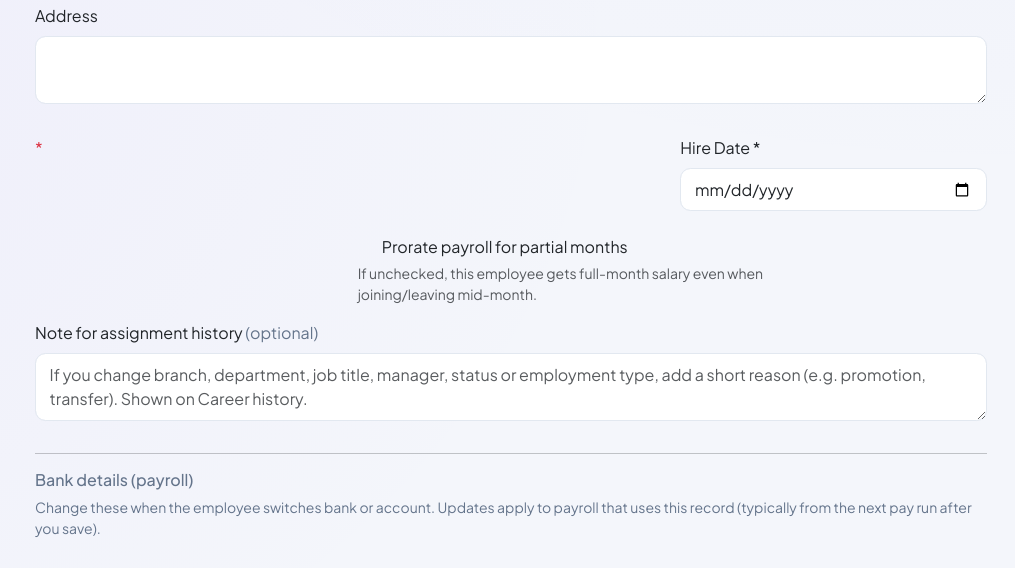
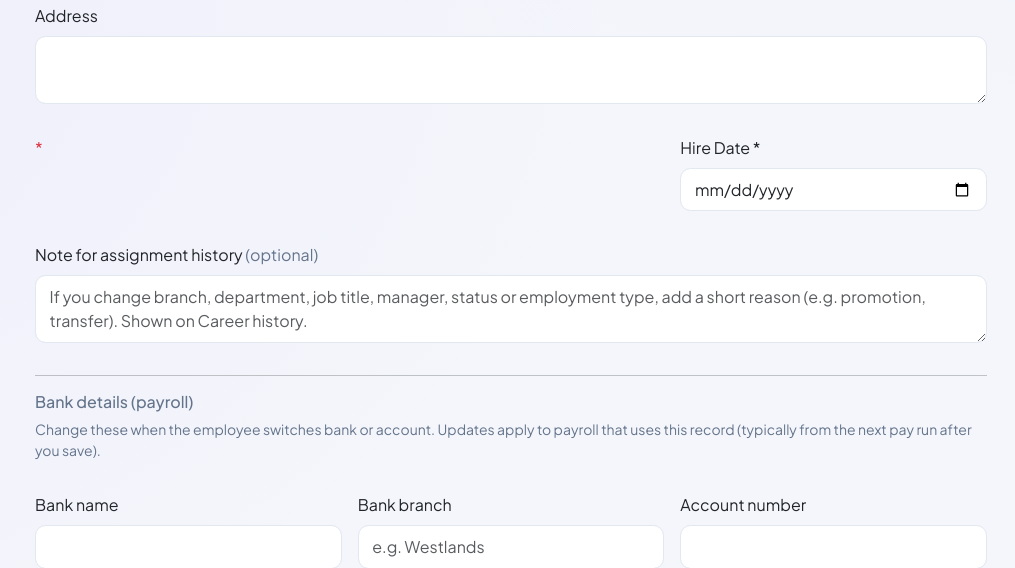
Before and after one commit to NgariMwangi/hrms, a Python web app: template app/templates/employees/edit.html in a window 1280 px wide. Shown: the part 771-1339 px from the top of the page, without its empty margins (265-1280 px from the left). Run offline with Jinja, Linux system fonts and the light colour scheme; the template is opened without the code that fills it, so the values that code supplies are empty.

```diff
--- a/app/routes/consultants.py
+++ b/app/routes/consultants.py
@@ -121,7 +121,7 @@ def create():
             start_date=form.start_date.data,
             end_date=form.end_date.data,
             withholding_rate=form.withholding_rate.data,
-            prorate_payroll=bool(form.prorate_payroll.data),
+            prorate_payroll=True,
             notes=(form.notes.data or '').strip() or None,
         )
         db.session.add(c)
@@ -187,7 +187,7 @@ def edit(id):
         c.start_date = form.start_date.data
         c.end_date = form.end_date.data
         c.withholding_rate = form.withholding_rate.data
-        c.prorate_payroll = bool(form.prorate_payroll.data)
+        c.prorate_payroll = True
         c.notes = (form.notes.data or '').strip() or None
         db.session.commit()
         flash('Consultant updated.', 'success')
--- a/app/routes/employees.py
+++ b/app/routes/employees.py
@@ -541,7 +541,7 @@ def create():
                 contract_end_date=(
                     form.contract_end_date.data if form.employment_type.data == 'contract' else None
                 ),
-                prorate_payroll=bool(form.prorate_payroll.data),
+                prorate_payroll=True,
                 bank_name=form.bank_name.data or None,
                 bank_branch=form.bank_branch.data or None,
                 bank_account_number=form.bank_account_number.data or None,
@@ -928,7 +928,7 @@ def edit(id):
             else:
                 emp.contract_start_date = None
                 emp.contract_end_date = None
-            emp.prorate_payroll = bool(form.prorate_payroll.data)
+            emp.prorate_payroll = True
             emp.bank_name = form.bank_name.data or None
             emp.bank_branch = form.bank_branch.data or None
             emp.bank_account_number = form.bank_account_number.data or None
--- a/app/services/payroll_common.py
+++ b/app/services/payroll_common.py
@@ -127,8 +127,8 @@ def build_gross_earnings(
     if allowance_breakdown:
         earnings_breakdown = [_earnings_line('BASIC', 'Basic Salary', basic, is_taxable=True)]
         for a in allowance_breakdown:
+            base_amt = decimalize(a.get('amount', 0))
             should_prorate_line = a.get('prorate', True)
-            base_amt = decimalize(a.get('amount', 0))
             amt = prorate_monthly(base_amt) if should_prorate_line else base_amt
             is_taxable = bool(a.get('is_taxable', True))
             if is_taxable:
--- a/app/templates/consultants/create.html
+++ b/app/templates/consultants/create.html
@@ -57,12 +57,6 @@
             <label class="form-label">Withholding rate (%)</label>
             {{ form.withholding_rate(class='form-control', step='0.001') }}
         </div>
-        <div class="col-md-3 d-flex align-items-end">
-            <div class="form-check">
-                {{ form.prorate_payroll(class='form-check-input') }}
-                <label class="form-check-label" for="{{ form.prorate_payroll.id }}">Pro-rate partial months</label>
-            </div>
-        </div>
         <div class="col-md-4">
             <label class="form-label">Bank name</label>
             {{ form.bank_name(class='form-control') }}
--- a/app/templates/consultants/edit.html
+++ b/app/templates/consultants/edit.html
@@ -57,12 +57,6 @@
             <label class="form-label">Withholding rate (%)</label>
             {{ form.withholding_rate(class='form-control', step='0.001') }}
         </div>
-        <div class="col-md-3 d-flex align-items-end">
-            <div class="form-check">
-                {{ form.prorate_payroll(class='form-check-input') }}
-                <label class="form-check-label" for="{{ form.prorate_payroll.id }}">Pro-rate partial months</label>
-            </div>
-        </div>
         <div class="col-md-4">
             <label class="form-label">Bank name</label>
             {{ form.bank_name(class='form-control') }}
--- a/app/templates/employees/edit.html
+++ b/app/templates/employees/edit.html
@@ -58,13 +58,6 @@
         <div class="col-md-4 contract-fields d-none"><label class="form-label">Contract Start Date *</label><input type="date" name="contract_start_date" class="form-control" value="{{ (form.contract_start_date.data or employee.contract_start_date).strftime('%Y-%m-%d') if (form.contract_start_date.data or employee.contract_start_date) else '' }}"></div>
         <div class="col-md-4 contract-fields d-none"><label class="form-label">Contract End Date</label><input type="date" name="contract_end_date" class="form-control" value="{{ (form.contract_end_date.data or employee.contract_end_date).strftime('%Y-%m-%d') if (form.contract_end_date.data or employee.contract_end_date) else '' }}"></div>
         <div class="col-md-4">{{ form.status.label(class='form-label') }}{{ form.status(class='form-select') }}</div>
-        <div class="col-md-6">
-            <div class="form-check mt-2">
-                {{ form.prorate_payroll(class='form-check-input', id='prorate_payroll') }}
-                <label class="form-check-label" for="prorate_payroll">Prorate payroll for partial months</label>
-            </div>
-            <div class="form-text">If unchecked, this employee gets full-month salary even when joining/leaving mid-month.</div>
-        </div>
         <div class="col-12">
             <label class="form-label">Note for assignment history <span class="text-muted fw-normal">(optional)</span></label>
             <textarea name="assignment_change_reason" class="form-control" rows="2" maxlength="500" placeholder="If you change branch, department, job title, manager, status or employment type, add a short reason (e.g. promotion, transfer). Shown on Career history."></textarea>
```
Also changed, not shown: app/routes/payroll.py (+8 -19 lines), app/services/consultant_payroll_run.py (+2 -6 lines), app/templates/employees/create.html (+0 -7 lines), scripts/compute_gross_from_sources.py (+4 -8 lines).
